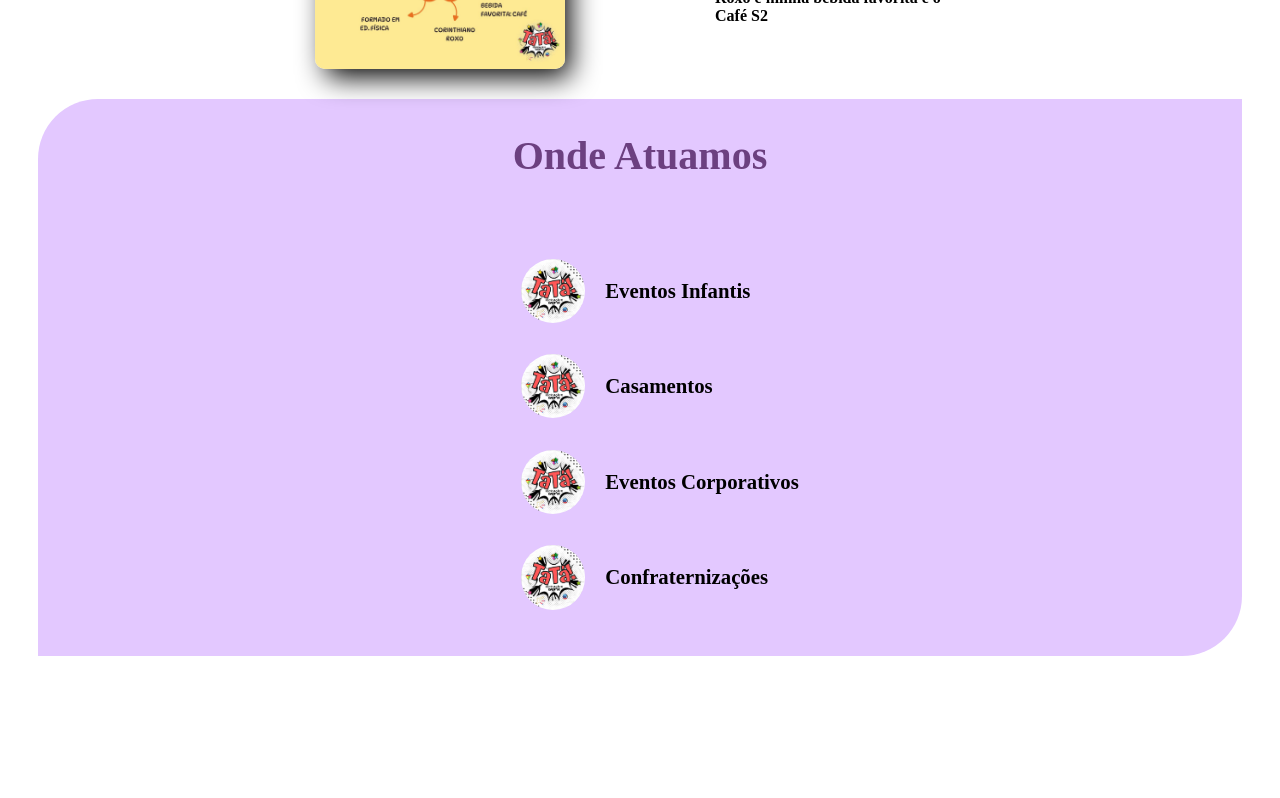
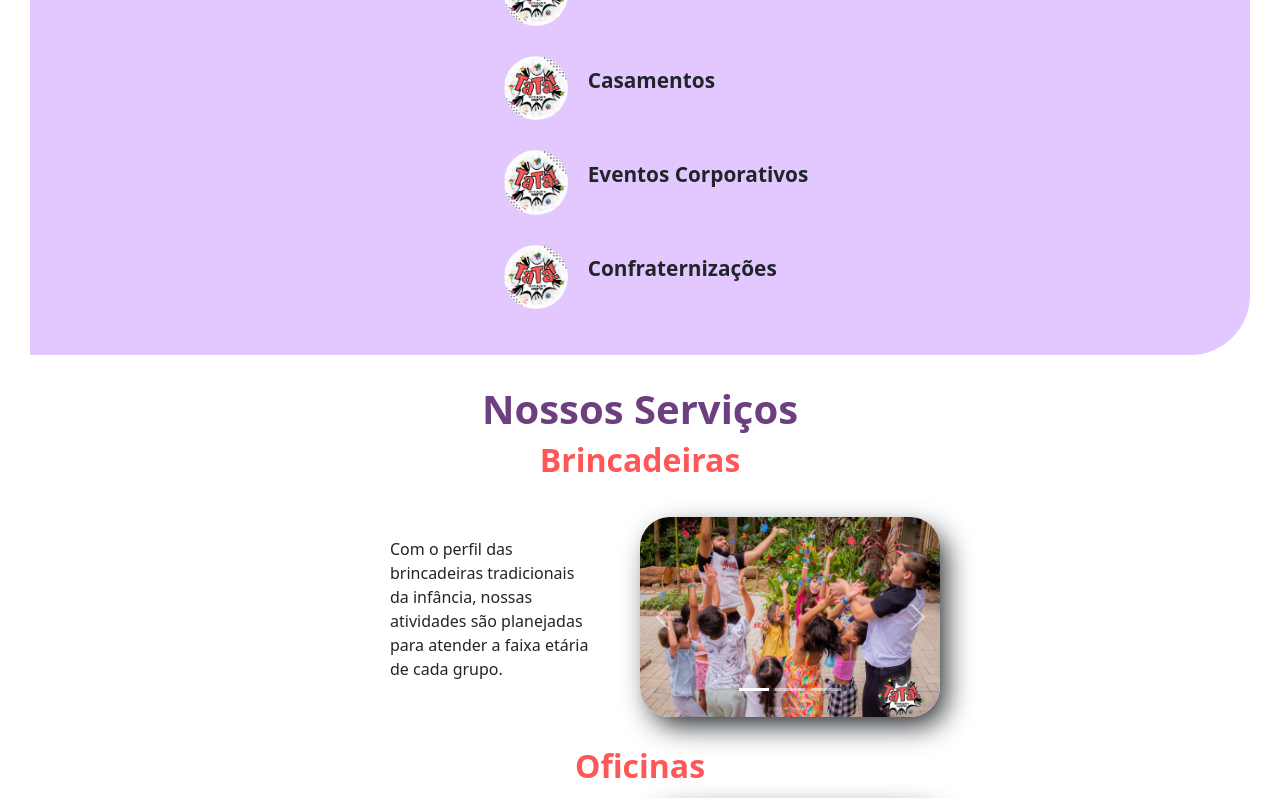
Before and after one commit to brunolk1/Tata.Recreacao, an Angular app in the folder tata.recreacao/: page / in a window 1280 px wide. Shown: the part 1360-2158 px from the top of the page. Before the commit the page ends 2046 px from the top, so only its background shows below. Built offline with nearby package versions, Linux system fonts and the light colour scheme.

Commit message:
fazendo a comunicação entre os components

```diff
--- a/tata.recreacao/src/app/shared/main/main.component.html
+++ b/tata.recreacao/src/app/shared/main/main.component.html
@@ -1,3 +1,6 @@
 <app-section-sobre></app-section-sobre>
 
 <app-section-onde></app-section-onde>
+
+
+<app-section-brincadeiras></app-section-brincadeiras>
--- a/tata.recreacao/src/app/shared/main/main.component.ts
+++ b/tata.recreacao/src/app/shared/main/main.component.ts
@@ -1,11 +1,12 @@
 import { Component } from '@angular/core';
 import { SectionSobreComponent } from './section-sobre/section-sobre.component';
 import { SectionOndeComponent } from './section-onde/section-onde.component';
+import { SectionBrincadeirasComponent } from './section-brincadeiras/section-brincadeiras.component';
 
 @Component({
   selector: 'app-main',
   standalone: true,
-  imports: [SectionSobreComponent, SectionOndeComponent],
+  imports: [SectionSobreComponent, SectionOndeComponent, SectionBrincadeirasComponent],
   templateUrl: './main.component.html',
   styleUrl: './main.component.scss'
 })
--- a/tata.recreacao/src/index.html
+++ b/tata.recreacao/src/index.html
@@ -1,13 +1,17 @@
 <!doctype html>
-<html lang="en">
+<html lang="pt-br">
 <head>
   <meta charset="utf-8">
-  <title>TataRecreacao</title>
+  <title>Tata Recreacao</title>
   <base href="/">
   <meta name="viewport" content="width=device-width, initial-scale=1">
   <link rel="icon" type="image/x-icon" href="favicon.ico">
+
+  <link href="https://cdn.jsdelivr.net/npm/bootstrap@5.3.3/dist/css/bootstrap.min.css" rel="stylesheet" integrity="sha384-QWTKZyjpPEjISv5WaRU9OFeRpok6YctnYmDr5pNlyT2bRjXh0JMhjY6hW+ALEwIH" crossorigin="anonymous">
+
 </head>
 <body>
   <app-root></app-root>
+  <script src="https://cdn.jsdelivr.net/npm/bootstrap@5.3.3/dist/js/bootstrap.bundle.min.js" integrity="sha384-YvpcrYf0tY3lHB60NNkmXc5s9fDVZLESaAA55NDzOxhy9GkcIdslK1eN7N6jIeHz" crossorigin="anonymous"></script>
 </body>
 </html>
```
